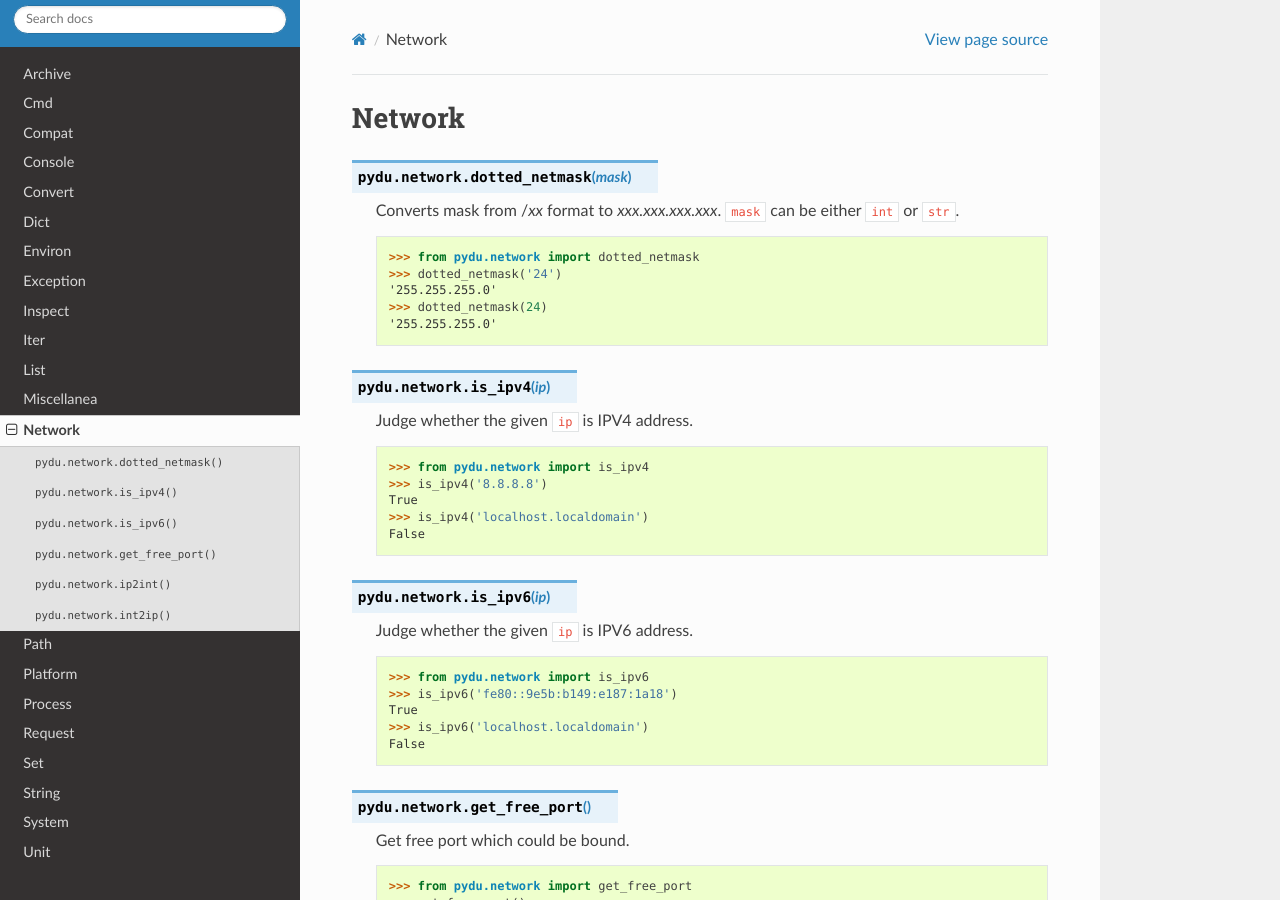
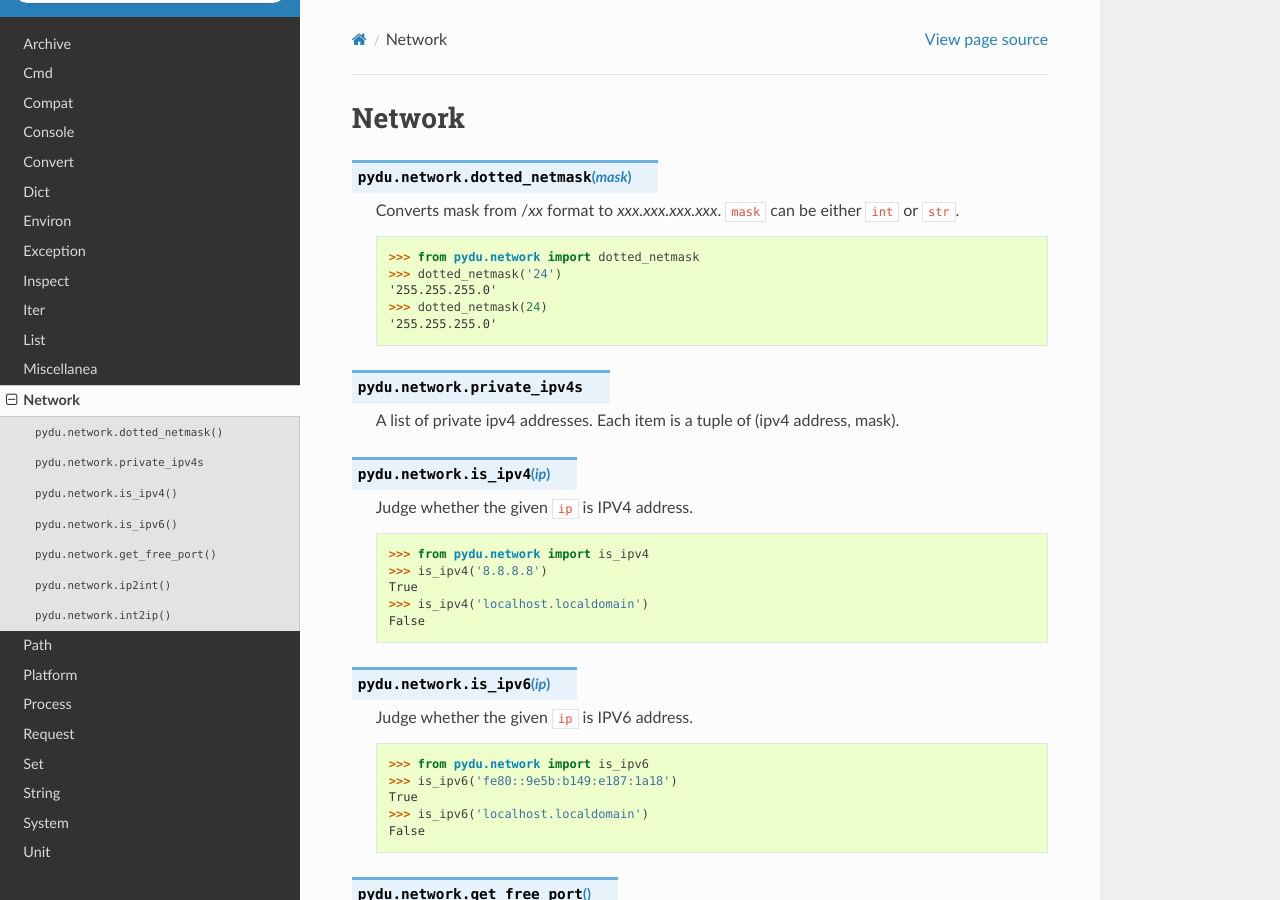
Before and after one commit to flaggo/pydu, a Sphinx documentation site: the page built from docs/network.rst, in a window 1280 px wide and 900 px high. Built offline with Sphinx 7.4.7 and the Read the Docs theme 2.0.0, drawn with Linux system fonts in a browser that asks for light colours.

Commit message:
add doc for network.private_ipv4s

```diff
--- a/docs/network.rst
+++ b/docs/network.rst
@@ -12,6 +12,11 @@ Network
     >>> dotted_netmask(24)
     '255.255.255.0'
 
+
+.. py:data:: pydu.network.private_ipv4s
+
+    A list of private ipv4 addresses. Each item is a tuple of
+    (ipv4 address, mask).
 
 .. py:function:: pydu.network.is_ipv4(ip)
 
```
